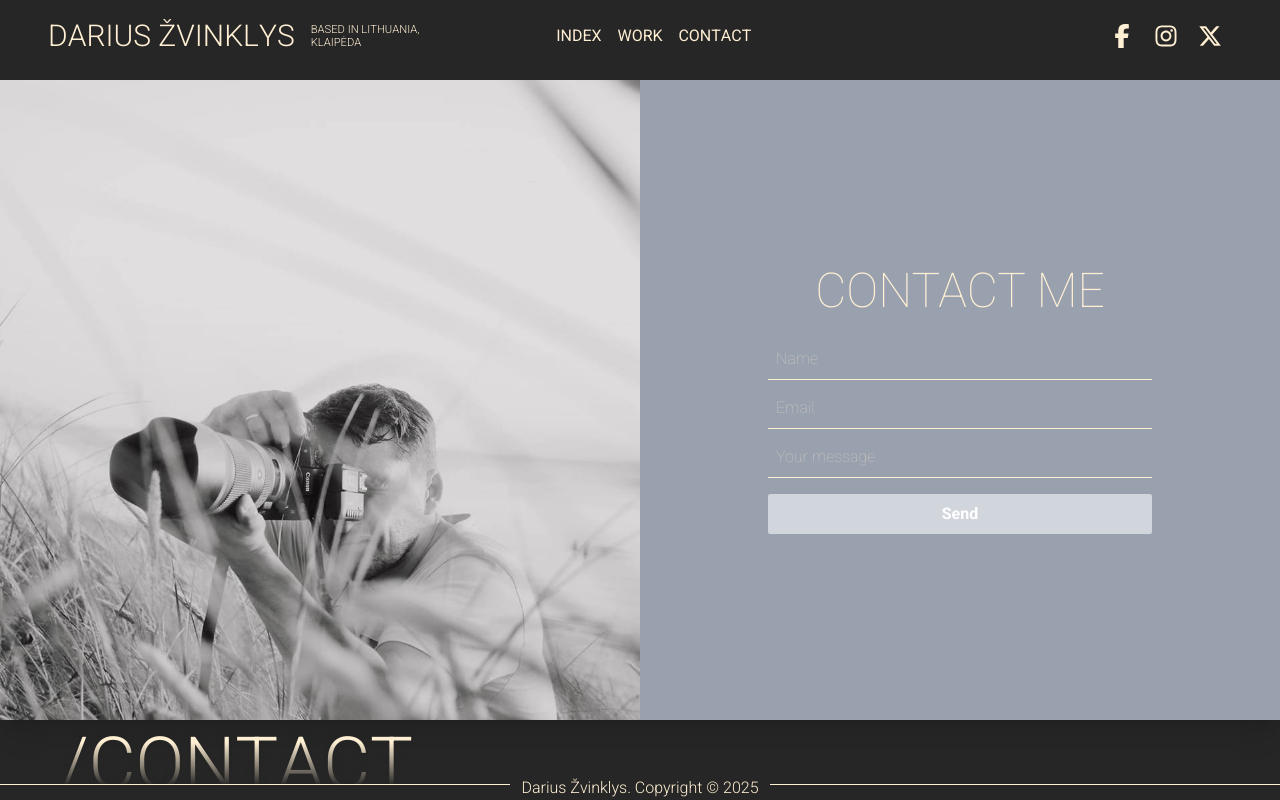
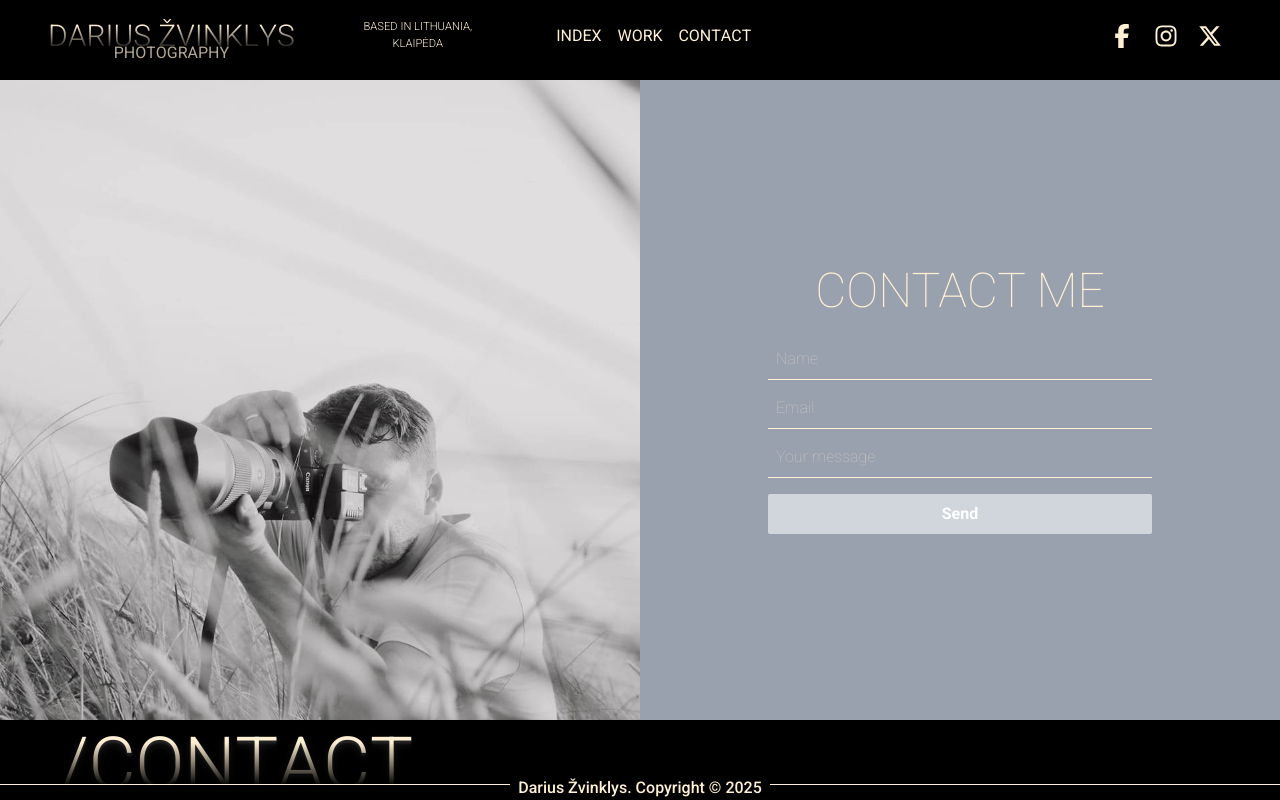
Before and after one commit to DeivisMon/dariukas_photography_portfolio, a React (Vite) app: page /contact in a window 1280 px wide. Shown: the top 800 px of the page. Built offline with nearby package versions, Linux system fonts and the light colour scheme.

Commit message:
sekmadienis

```diff
--- a/src/components/Footer.jsx
+++ b/src/components/Footer.jsx
@@ -5,12 +5,12 @@ export default function Footer() {
   const location = useLocation();
 
   return (
-    <div className="footer fixed bottom-0 w-full flex items-end justify-start text-center bg-[#262626] h-4 border-t border-indigo-80/10 z-100">
+    <div className="footer fixed bottom-0 w-full flex items-end justify-start text-center bg-black h-4 border-t border-indigo-80/10 z-100">
       <footer className="w-full flex justify-center items-end">
         <span className="absolute mask-b-from-20% mask-b-to-80% left-3 text-7xl text-shadow-lg text-shadow-[#262626] flex-2 text-start ml-12">
           <AnimatedText text={location.pathname === "/" ? "/index" : location.pathname} duration={0.8} enableHover={false} />
         </span>
-        <span className="text-center capitalize px-4 relative z-101">
+        <span className="text-center capitalize px-4 font-medium relative z-101">
           Darius Žvinklys. Copyright &copy; {new Date().getFullYear()}
           {" "}
         </span>
--- a/src/components/NavBar.jsx
+++ b/src/components/NavBar.jsx
@@ -5,12 +5,19 @@ import SocialIcons from "./SocialIcons";
 export default function NavBar() {
 
   return (
-    <div className="navbar fixed top-0 left-0 w-full h-18 flex items-center justify-between bg-[#262626] px-8 z-1000 overflow-hidden">
-      <div className="logo flex-2 h-full flex items-center text-3xl font-light px-4">
-        <Link to="/">
-          <AnimatedText text="Darius Žvinklys"  />
-        </Link>
-      <div className="location flex flex-col items-start flex-1 px-4 text-[0.7rem]">
+    <div className="navbar fixed top-0 left-0 w-full h-18 flex items-center justify-between bg-black px-8 z-1000 overflow-hidden">
+      <div className="logo  flex-2 h-full flex items-center  px-4">
+        <div className="relative flex items-start">
+          <Link to="/">
+          <div className="text-3xl font-light mask-b-from-20% mask-b-to-90%">
+            <AnimatedText text="Darius Žvinklys"  />
+          </div>
+          <span className="absolute left-1/2 top-[35px] -translate-x-1/2 -translate-y-1/2 font-normal opacity-70">
+            <AnimatedText text="Photography" enableHover={false} />
+          </span>
+          </Link>
+        </div>
+      <div className="location flex flex-col items-center flex-1 ml-8 text-[0.7rem]">
         <AnimatedText text="Based in Lithuania," enableHover={false} />
         <AnimatedText text="Klaipėda" enableHover={false} />
       </div>
--- a/src/components/PageTransitions.jsx
+++ b/src/components/PageTransitions.jsx
@@ -64,7 +64,7 @@ export default function PageTransitions({ children }) {
             {Array.from({ length: 16 }).map((_, blockIndex) => (
               <M.div
                 key={blockIndex}
-                className="block relative flex-1 bg-[#262626] m-[-0.25px] origin-bottom inset-shadow-xl"
+                className="block relative flex-1 bg-black m-[-0.25px] origin-bottom inset-shadow-xl"
                 initial={{ scaleY: 0, rotateX: -360 }}
                 animate={{ scaleY: 0, rotateX: -360 }}
                 exit={{ scaleY: 1, rotateX: 0 }}
--- a/src/components/WorkMenu.jsx
+++ b/src/components/WorkMenu.jsx
@@ -31,7 +31,7 @@ export default function WorkMenu({ items = [] }) {
     if (target) {
       gsap.to(target, {
         yPercent: 10,
-        scale: 0.05,
+        scaleY: 0.05,
         opacity: 0,
         zIndex: 999,
         duration: 0.6,
@@ -57,7 +57,7 @@ const handleClose = () => {
   if (target) {
     gsap.to(target, {
       yPercent: 0,
-      scale: 1,
+      scaleY: 1,
       opacity: 1,
       top: 0,
       left: 0,
@@ -203,7 +203,7 @@ const MenuItem = React.forwardRef(function MenuItem(
           {
             xPercent: 100,
             scaleX: 0,
-            stagger: { amount: 0.2, from: "start" },
+            stagger: { amount: 0.3, from: "start" },
             overwrite: "auto",
           },
           0
@@ -232,7 +232,7 @@ const MenuItem = React.forwardRef(function MenuItem(
           {
             xPercent: 0,
             scaleX: 1,
-            stagger: { amount: 0.2, from: "end" },
+            stagger: { amount: 0.1, from: "end" },
             overwrite: "auto",
           },
           0
--- a/src/index.css
+++ b/src/index.css
@@ -21,7 +21,7 @@ body {
     font-family: "Roboto", sans-serif;
     text-transform: uppercase;
     font-weight: 300;
-    background-color: rgba(0, 0, 0, 0.850);
+    background-color: rgb(0, 0, 0);
     color: rgb(255, 239, 211);
 }
 
@@ -34,5 +34,5 @@ body {
   min-width: 260px;
   max-width: 280px;
   height: 2px;
-  background-color: #262626;
+  background-color: #000000;
 }
```
